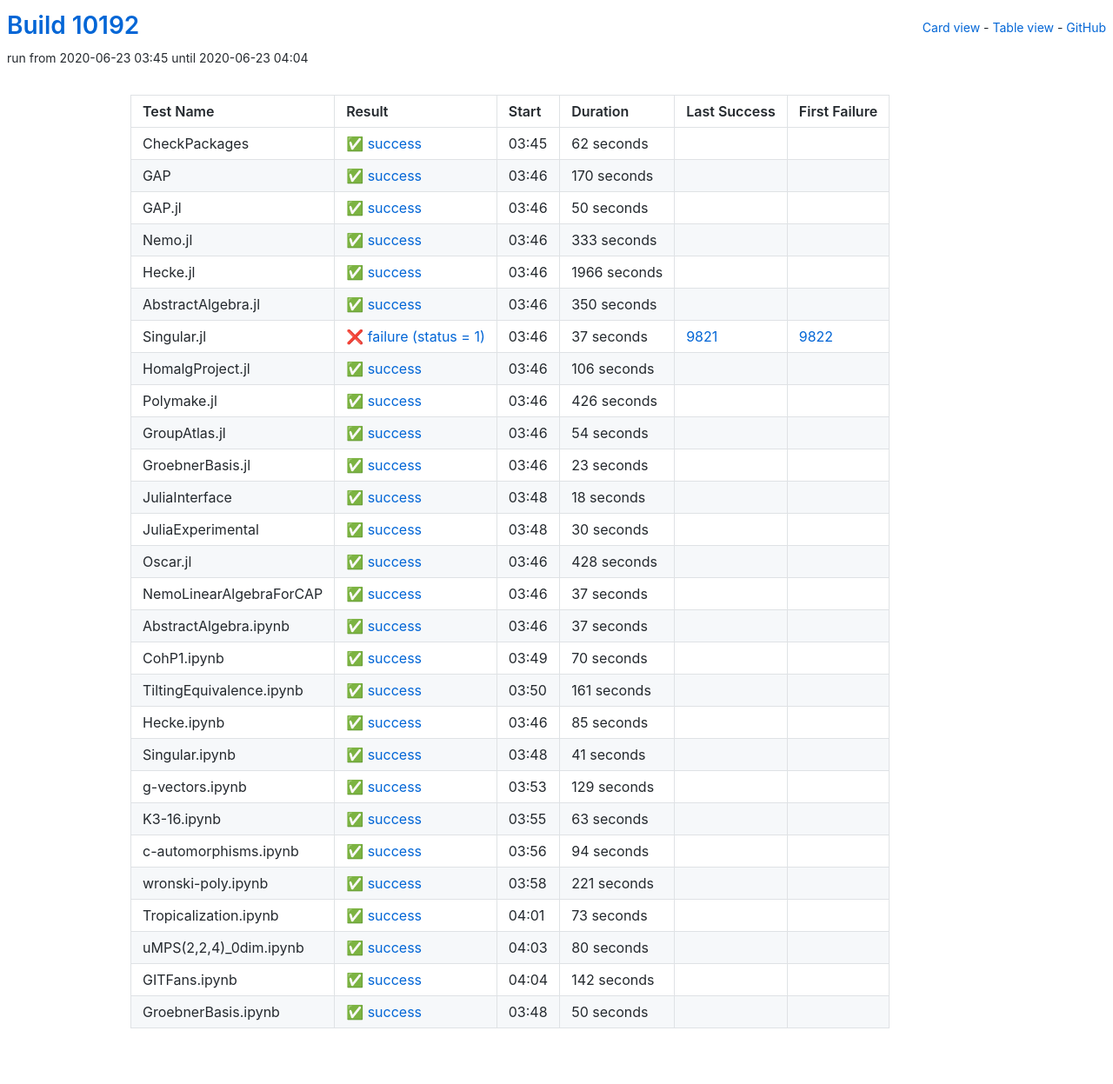
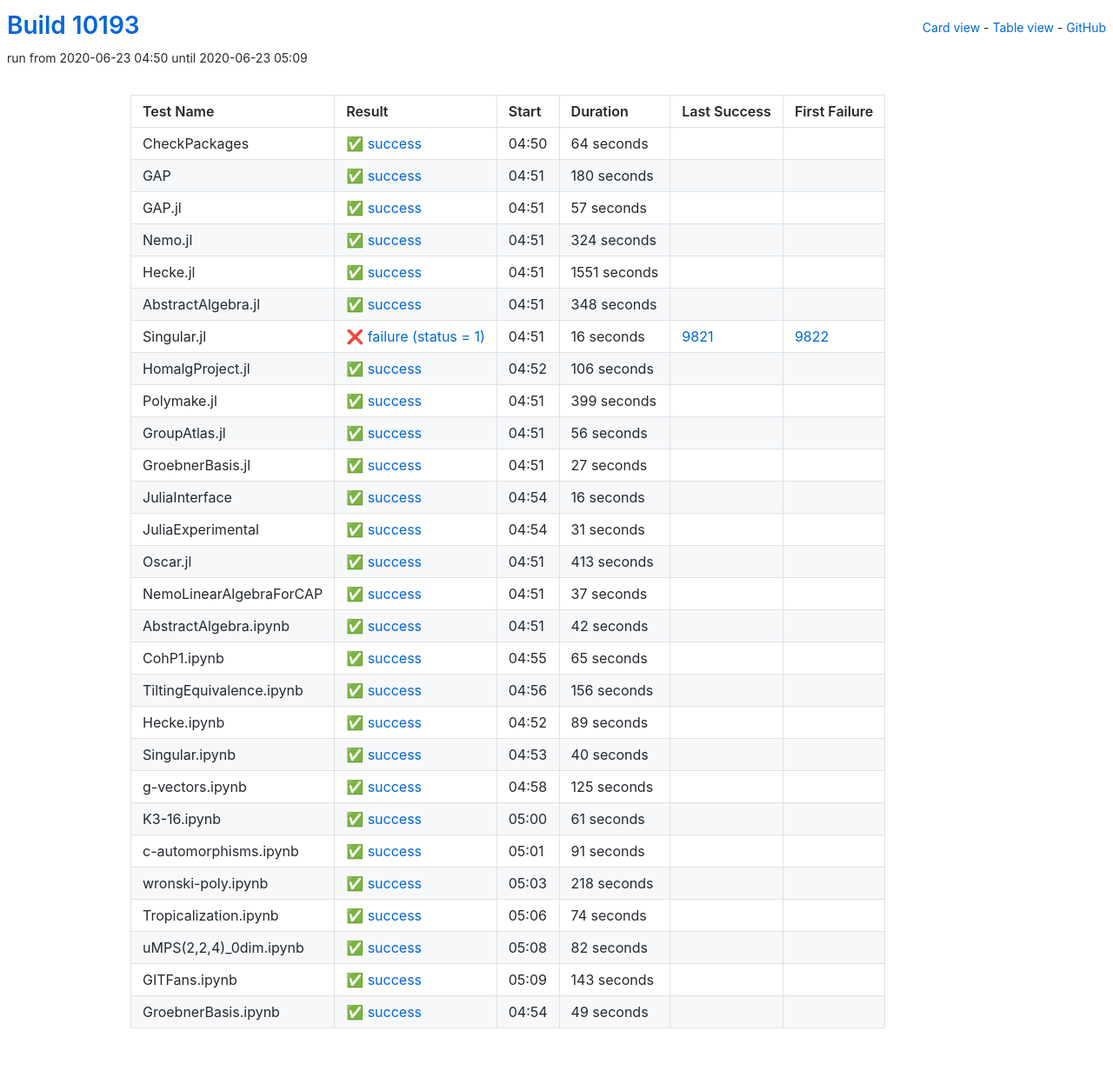
Before and after one commit to oscar-system/oscar-ci-status, a Jekyll site: the page built from table.html, in a window 1280 px wide. Shown: the whole page at 87% size. Built offline with Jekyll 4.4.1, drawn with Linux system fonts in a browser that asks for light colours.

Commit message:
Build #10193

```diff
--- a/_data/ci.yml
+++ b/_data/ci.yml
@@ -1,6 +1,6 @@
 ---
-build: 10192
-build_url: https://oscarci.mathematik.uni-kl.de/job/oscar/10192/
+build: 10193
+build_url: https://oscarci.mathematik.uni-kl.de/job/oscar/10193/
 job: oscar
 organization: oscar-system
 repo: oscar-ci-status
@@ -8,92 +8,92 @@
 tests:
 - name: CheckPackages
   id: checkpackages
-  log: https://oscarci.mathematik.uni-kl.de/job/oscar/10192/artifact/logs/build-10192/CheckPackages.log
-  start: 2020-06-23 03:45
+  log: https://oscarci.mathematik.uni-kl.de/job/oscar/10193/artifact/logs/build-10193/CheckPackages.log
+  start: 2020-06-23 04:50
   success: true
   exitcode: 0
   status: success
-  duration: 62
+  duration: 64
   last_success: false
   last_success_url:
   first_failure: false
   first_failure_url:
 - name: GAP
   id: gap
-  log: https://oscarci.mathematik.uni-kl.de/job/oscar/10192/artifact/logs/build-10192/GAP.log
-  start: 2020-06-23 03:46
+  log: https://oscarci.mathematik.uni-kl.de/job/oscar/10193/artifact/logs/build-10193/GAP.log
+  start: 2020-06-23 04:51
   success: true
   exitcode: 0
   status: success
-  duration: 170
+  duration: 180
   last_success: false
   last_success_url:
   first_failure: false
   first_failure_url:
 - name: GAP.jl
   id: gap-jl
-  log: https://oscarci.mathematik.uni-kl.de/job/oscar/10192/artifact/logs/build-10192/GAP.jl.log
-  start: 2020-06-23 03:46
+  log: https://oscarci.mathematik.uni-kl.de/job/oscar/10193/artifact/logs/build-10193/GAP.jl.log
+  start: 2020-06-23 04:51
   success: true
   exitcode: 0
   status: success
-  duration: 50
+  duration: 57
   last_success: false
   last_success_url:
   first_failure: false
   first_failure_url:
 - name: Nemo.jl
   id: nemo-jl
-  log: https://oscarci.mathematik.uni-kl.de/job/oscar/10192/artifact/logs/build-10192/Nemo.jl.log
-  start: 2020-06-23 03:46
+  log: https://oscarci.mathematik.uni-kl.de/job/oscar/10193/artifact/logs/build-10193/Nemo.jl.log
+  start: 2020-06-23 04:51
   success: true
   exitcode: 0
   status: success
-  duration: 333
+  duration: 324
   last_success: false
   last_success_url:
   first_failure: false
   first_failure_url:
 - name: Hecke.jl
   id: hecke-jl
-  log: https://oscarci.mathematik.uni-kl.de/job/oscar/10192/artifact/logs/build-10192/Hecke.jl.log
-  start: 2020-06-23 03:46
+  log: https://oscarci.mathematik.uni-kl.de/job/oscar/10193/artifact/logs/build-10193/Hecke.jl.log
+  start: 2020-06-23 04:51
   success: true
   exitcode: 0
   status: success
-  duration: 1966
+  duration: 1551
   last_success: false
   last_success_url:
   first_failure: false
   first_failure_url:
 - name: AbstractAlgebra.jl
   id: abstractalgebra-jl
-  log: https://oscarci.mathematik.uni-kl.de/job/oscar/10192/artifact/logs/build-10192/AbstractAlgebra.jl.log
-  start: 2020-06-23 03:46
+  log: https://oscarci.mathematik.uni-kl.de/job/oscar/10193/artifact/logs/build-10193/AbstractAlgebra.jl.log
+  start: 2020-06-23 04:51
   success: true
   exitcode: 0
   status: success
-  duration: 350
+  duration: 348
   last_success: false
   last_success_url:
   first_failure: false
   first_failure_url:
 - name: Singular.jl
   id: singular-jl
-  log: https://oscarci.mathematik.uni-kl.de/job/oscar/10192/artifact/logs/build-10192/Singular.jl.log
-  start: 2020-06-23 03:46
+  log: https://oscarci.mathematik.uni-kl.de/job/oscar/10193/artifact/logs/build-10193/Singular.jl.log
+  start: 2020-06-23 04:51
   success: false
   exitcode: 1
   status: failure
-  duration: 37
+  duration: 16
   last_success: 9821
   last_success_url: https://oscarci.mathematik.uni-kl.de/job/oscar/9821/
   first_failure: 9822
   first_failure_url: https://oscarci.mathematik.uni-kl.de/job/oscar/9822/
 - name: HomalgProject.jl
   id: homalgproject-jl
-  log: https://oscarci.mathematik.uni-kl.de/job/oscar/10192/artifact/logs/build-10192/HomalgProject.jl.log
-  start: 2020-06-23 03:46
+  log: https://oscarci.mathematik.uni-kl.de/job/oscar/10193/artifact/logs/build-10193/HomalgProject.jl.log
+  start: 2020-06-23 04:52
   success: true
   exitcode: 0
   status: success
@@ -104,80 +104,80 @@
   first_failure_url:
 - name: Polymake.jl
   id: polymake-jl
-  log: https://oscarci.mathematik.uni-kl.de/job/oscar/10192/artifact/logs/build-10192/Polymake.jl.log
-  start: 2020-06-23 03:46
+  log: https://oscarci.mathematik.uni-kl.de/job/oscar/10193/artifact/logs/build-10193/Polymake.jl.log
+  start: 2020-06-23 04:51
   success: true
   exitcode: 0
   status: success
-  duration: 426
+  duration: 399
   last_success: false
   last_success_url:
   first_failure: false
   first_failure_url:
 - name: GroupAtlas.jl
   id: groupatlas-jl
-  log: https://oscarci.mathematik.uni-kl.de/job/oscar/10192/artifact/logs/build-10192/GroupAtlas.jl.log
-  start: 2020-06-23 03:46
+  log: https://oscarci.mathematik.uni-kl.de/job/oscar/10193/artifact/logs/build-10193/GroupAtlas.jl.log
+  start: 2020-06-23 04:51
   success: true
   exitcode: 0
   status: success
-  duration: 54
+  duration: 56
   last_success: false
   last_success_url:
   first_failure: false
   first_failure_url:
 - name: GroebnerBasis.jl
   id: groebnerbasis-jl
-  log: https://oscarci.mathematik.uni-kl.de/job/oscar/10192/artifact/logs/build-10192/GroebnerBasis.jl.log
-  start: 2020-06-23 03:46
+  log: https://oscarci.mathematik.uni-kl.de/job/oscar/10193/artifact/logs/build-10193/GroebnerBasis.jl.log
+  start: 2020-06-23 04:51
   success: true
   exitcode: 0
   status: success
-  duration: 23
+  duration: 27
   last_success: false
   last_success_url:
   first_failure: false
   first_failure_url:
 - name: JuliaInterface
   id: juliainterface
-  log: https://oscarci.mathematik.uni-kl.de/job/oscar/10192/artifact/logs/build-10192/JuliaInterface.log
-  start: 2020-06-23 03:48
+  log: https://oscarci.mathematik.uni-kl.de/job/oscar/10193/artifact/logs/build-10193/JuliaInterface.log
+  start: 2020-06-23 04:54
   success: true
   exitcode: 0
   status: success
-  duration: 18
+  duration: 16
   last_success: false
   last_success_url:
   first_failure: false
   first_failure_url:
 - name: JuliaExperimental
   id: juliaexperimental
-  log: https://oscarci.mathematik.uni-kl.de/job/oscar/10192/artifact/logs/build-10192/JuliaExperimental.log
-  start: 2020-06-23 03:48
+  log: https://oscarci.mathematik.uni-kl.de/job/oscar/10193/artifact/logs/build-10193/JuliaExperimental.log
+  start: 2020-06-23 04:54
   success: true
   exitcode: 0
   status: success
-  duration: 30
+  duration: 31
   last_success: false
   last_success_url:
   first_failure: false
   first_failure_url:
 - name: Oscar.jl
   id: oscar-jl
-  log: https://oscarci.mathematik.uni-kl.de/job/oscar/10192/artifact/logs/build-10192/Oscar.jl.log
-  start: 2020-06-23 03:46
+  log: https://oscarci.mathematik.uni-kl.de/job/oscar/10193/artifact/logs/build-10193/Oscar.jl.log
+  start: 2020-06-23 04:51
   success: true
   exitcode: 0
   status: success
-  duration: 428
+  duration: 413
   last_success: false
   last_success_url:
   first_failure: false
   first_failure_url:
 - name: NemoLinearAlgebraForCAP
   id: nemolinearalgebraforcap
-  log: https://oscarci.mathematik.uni-kl.de/job/oscar/10192/artifact/logs/build-10192/NemoLinearAlgebraForCAP.log
-  start: 2020-06-23 03:46
+  log: https://oscarci.mathematik.uni-kl.de/job/oscar/10193/artifact/logs/build-10193/NemoLinearAlgebraForCAP.log
+  start: 2020-06-23 04:51
   success: true
   exitcode: 0
   status: success
@@ -188,156 +188,156 @@
   first_failure_url:
 - name: AbstractAlgebra.ipynb
   id: abstractalgebra-ipynb
-  log: https://oscarci.mathematik.uni-kl.de/job/oscar/10192/artifact/logs/build-10192/AbstractAlgebra.ipynb.log
-  start: 2020-06-23 03:46
+  log: https://oscarci.mathematik.uni-kl.de/job/oscar/10193/artifact/logs/build-10193/AbstractAlgebra.ipynb.log
+  start: 2020-06-23 04:51
   success: true
   exitcode: 0
   status: success
-  duration: 37
+  duration: 42
   last_success: false
   last_success_url:
   first_failure: false
   first_failure_url:
 - name: CohP1.ipynb
   id: cohp1-ipynb
-  log: https://oscarci.mathematik.uni-kl.de/job/oscar/10192/artifact/logs/build-10192/CohP1.ipynb.log
-  start: 2020-06-23 03:49
+  log: https://oscarci.mathematik.uni-kl.de/job/oscar/10193/artifact/logs/build-10193/CohP1.ipynb.log
+  start: 2020-06-23 04:55
   success: true
   exitcode: 0
   status: success
-  duration: 70
+  duration: 65
   last_success: false
   last_success_url:
   first_failure: false
   first_failure_url:
 - name: TiltingEquivalence.ipynb
   id: tiltingequivalence-ipynb
-  log: https://oscarci.mathematik.uni-kl.de/job/oscar/10192/artifact/logs/build-10192/TiltingEquivalence.ipynb.log
-  start: 2020-06-23 03:50
+  log: https://oscarci.mathematik.uni-kl.de/job/oscar/10193/artifact/logs/build-10193/TiltingEquivalence.ipynb.log
+  start: 2020-06-23 04:56
   success: true
   exitcode: 0
   status: success
-  duration: 161
+  duration: 156
   last_success: false
   last_success_url:
   first_failure: false
   first_failure_url:
 - name: Hecke.ipynb
   id: hecke-ipynb
-  log: https://oscarci.mathematik.uni-kl.de/job/oscar/10192/artifact/logs/build-10192/Hecke.ipynb.log
-  start: 2020-06-23 03:46
+  log: https://oscarci.mathematik.uni-kl.de/job/oscar/10193/artifact/logs/build-10193/Hecke.ipynb.log
+  start: 2020-06-23 04:52
   success: true
   exitcode: 0
   status: success
-  duration: 85
+  duration: 89
   last_success: false
   last_success_url:
   first_failure: false
   first_failure_url:
 - name: Singular.ipynb
   id: singular-ipynb
-  log: https://oscarci.mathematik.uni-kl.de/job/oscar/10192/artifact/logs/build-10192/Singular.ipynb.log
-  start: 2020-06-23 03:48
+  log: https://oscarci.mathematik.uni-kl.de/job/oscar/10193/artifact/logs/build-10193/Singular.ipynb.log
+  start: 2020-06-23 04:53
   success: true
   exitcode: 0
   status: success
-  duration: 41
+  duration: 40
   last_success: false
   last_success_url:
   first_failure: false
   first_failure_url:
 - name: g-vectors.ipynb
   id: g-vectors-ipynb
-  log: https://oscarci.mathematik.uni-kl.de/job/oscar/10192/artifact/logs/build-10192/g-vectors.ipynb.log
-  start: 2020-06-23 03:53
+  log: https://oscarci.mathematik.uni-kl.de/job/oscar/10193/artifact/logs/build-10193/g-vectors.ipynb.log
+  start: 2020-06-23 04:58
   success: true
   exitcode: 0
   status: success
-  duration: 129
+  duration: 125
   last_success: false
   last_success_url:
   first_failure: false
   first_failure_url:
 - name: K3-16.ipynb
   id: k3-16-ipynb
-  log: https://oscarci.mathematik.uni-kl.de/job/oscar/10192/artifact/logs/build-10192/K3-16.ipynb.log
-  start: 2020-06-23 03:55
+  log: https://oscarci.mathematik.uni-kl.de/job/oscar/10193/artifact/logs/build-10193/K3-16.ipynb.log
+  start: 2020-06-23 05:00
   success: true
   exitcode: 0
   status: success
-  duration: 63
+  duration: 61
   last_success: false
   last_success_url:
   first_failure: false
   first_failure_url:
 - name: c-automorphisms.ipynb
   id: c-automorphisms-ipynb
-  log: https://oscarci.mathematik.uni-kl.de/job/oscar/10192/artifact/logs/build-10192/c-automorphisms.ipynb.log
-  start: 2020-06-23 03:56
+  log: https://oscarci.mathematik.uni-kl.de/job/oscar/10193/artifact/logs/build-10193/c-automorphisms.ipynb.log
+  start: 2020-06-23 05:01
   success: true
   exitcode: 0
   status: success
-  duration: 94
+  duration: 91
   last_success: false
   last_success_url:
   first_failure: false
   first_failure_url:
 - name: wronski-poly.ipynb
   id: wronski-poly-ipynb
-  log: https://oscarci.mathematik.uni-kl.de/job/oscar/10192/artifact/logs/build-10192/wronski-poly.ipynb.log
-  start: 2020-06-23 03:58
+  log: https://oscarci.mathematik.uni-kl.de/job/oscar/10193/artifact/logs/build-10193/wronski-poly.ipynb.log
+  start: 2020-06-23 05:03
   success: true
   exitcode: 0
   status: success
-  duration: 221
+  duration: 218
   last_success: false
   last_success_url:
   first_failure: false
   first_failure_url:
 - name: Tropicalization.ipynb
   id: tropicalization-ipynb
-  log: https://oscarci.mathematik.uni-kl.de/job/oscar/10192/artifact/logs/build-10192/Tropicalization.ipynb.log
-  start: 2020-06-23 04:01
+  log: https://oscarci.mathematik.uni-kl.de/job/oscar/10193/artifact/logs/build-10193/Tropicalization.ipynb.log
+  start: 2020-06-23 05:06
   success: true
   exitcode: 0
   status: success
-  duration: 73
+  duration: 74
   last_success: false
   last_success_url:
   first_failure: false
   first_failure_url:
 - name: uMPS(2,2,4)_0dim.ipynb
   id: umps-2-2-4-0dim-ipynb
-  log: https://oscarci.mathematik.uni-kl.de/job/oscar/10192/artifact/logs/build-10192/uMPS-2-2-4-_0dim.ipynb.log
-  start: 2020-06-23 04:03
+  log: https://oscarci.mathematik.uni-kl.de/job/oscar/10193/artifact/logs/build-10193/uMPS-2-2-4-_0dim.ipynb.log
+  start: 2020-06-23 05:08
   success: true
   exitcode: 0
   status: success
-  duration: 80
+  duration: 82
   last_success: false
   last_success_url:
   first_failure: false
   first_failure_url:
 - name: GITFans.ipynb
   id: gitfans-ipynb
-  log: https://oscarci.mathematik.uni-kl.de/job/oscar/10192/artifact/logs/build-10192/GITFans.ipynb.log
-  start: 2020-06-23 04:04
+  log: https://oscarci.mathematik.uni-kl.de/job/oscar/10193/artifact/logs/build-10193/GITFans.ipynb.log
+  start: 2020-06-23 05:09
   success: true
   exitcode: 0
   status: success
-  duration: 142
+  duration: 143
   last_success: false
   last_success_url:
   first_failure: false
   first_failure_url:
 - name: GroebnerBasis.ipynb
   id: groebnerbasis-ipynb
-  log: https://oscarci.mathematik.uni-kl.de/job/oscar/10192/artifact/logs/build-10192/GroebnerBasis.ipynb.log
-  start: 2020-06-23 03:48
+  log: https://oscarci.mathematik.uni-kl.de/job/oscar/10193/artifact/logs/build-10193/GroebnerBasis.ipynb.log
+  start: 2020-06-23 04:54
   success: true
   exitcode: 0
   status: success
-  duration: 50
+  duration: 49
   last_success: false
   last_success_url:
   first_failure: false
```
Also changed, not shown: README.md.
